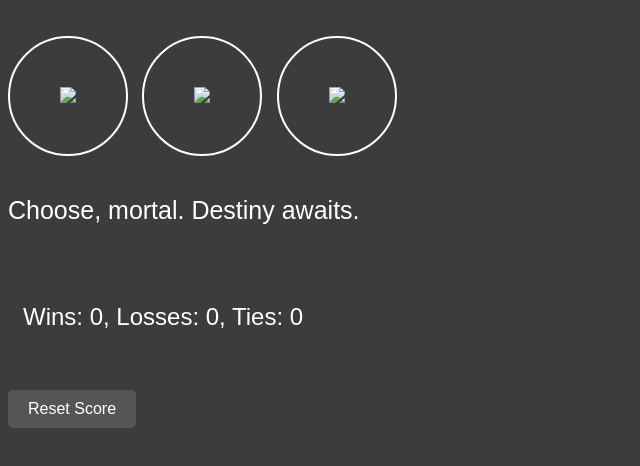
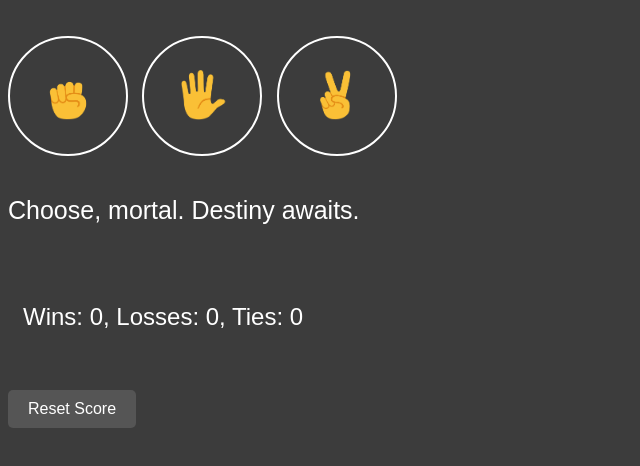
Before and after one commit to Aaryashkc/Rock-Paper-Scissors, a plain HTML site: page index.html in a window 1280 px wide. Shown: the part 122-588 px from the top of the page, without its empty margins (0-640 px from the left). Drawn offline with Linux system fonts and the light colour scheme; the site is published under a folder, as on GitHub Pages, so addresses that start at the root find nothing.

Commit message:
second push

```diff
--- a/index.html
+++ b/index.html
@@ -13,20 +13,20 @@
 
   <button class="button-snap" onclick="
  playGame('rock')
-  "><img src="/image/rock-emoji.png" class="rocky"></button>
+  "><img src="image/rock-emoji.png" class="rocky"></button>
 
   <!-- FOR PAPER  -->
 
   <button class="button-snap" onclick="
    playGame('paper')
-  "><img src="/image/paper-emoji.png" class="rocky"></button>
+  "><img src="image/paper-emoji.png" class="rocky"></button>
 
   <!-- FOR SCISSOR  -->
 
   <button class="button-snap" onclick="
   playGame('scissors')
 
-  "><img src="/image/scissors-emoji.png" class="rocky"></button>
+  "><img src="image/scissors-emoji.png" class="rocky"></button>
   <p class="result-view">Choose, mortal. Destiny awaits.</p>
   <p class="result-moves"> </p>
 
```
